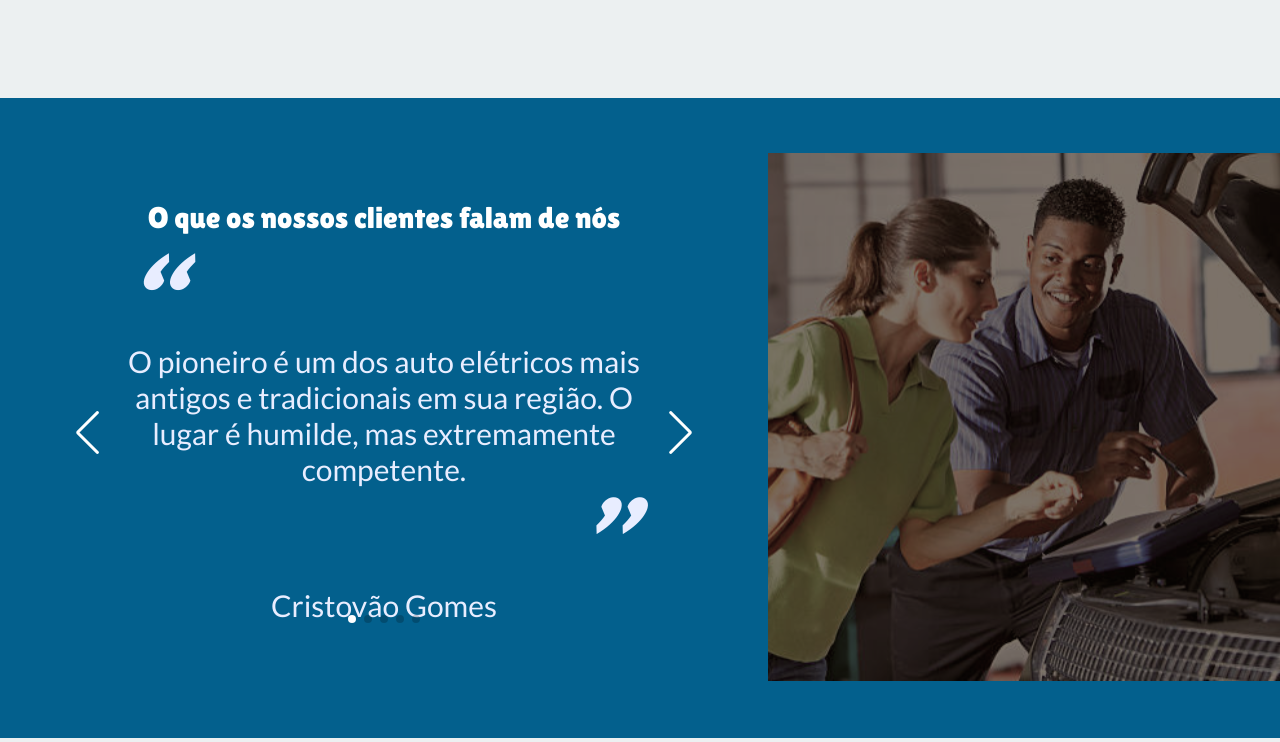
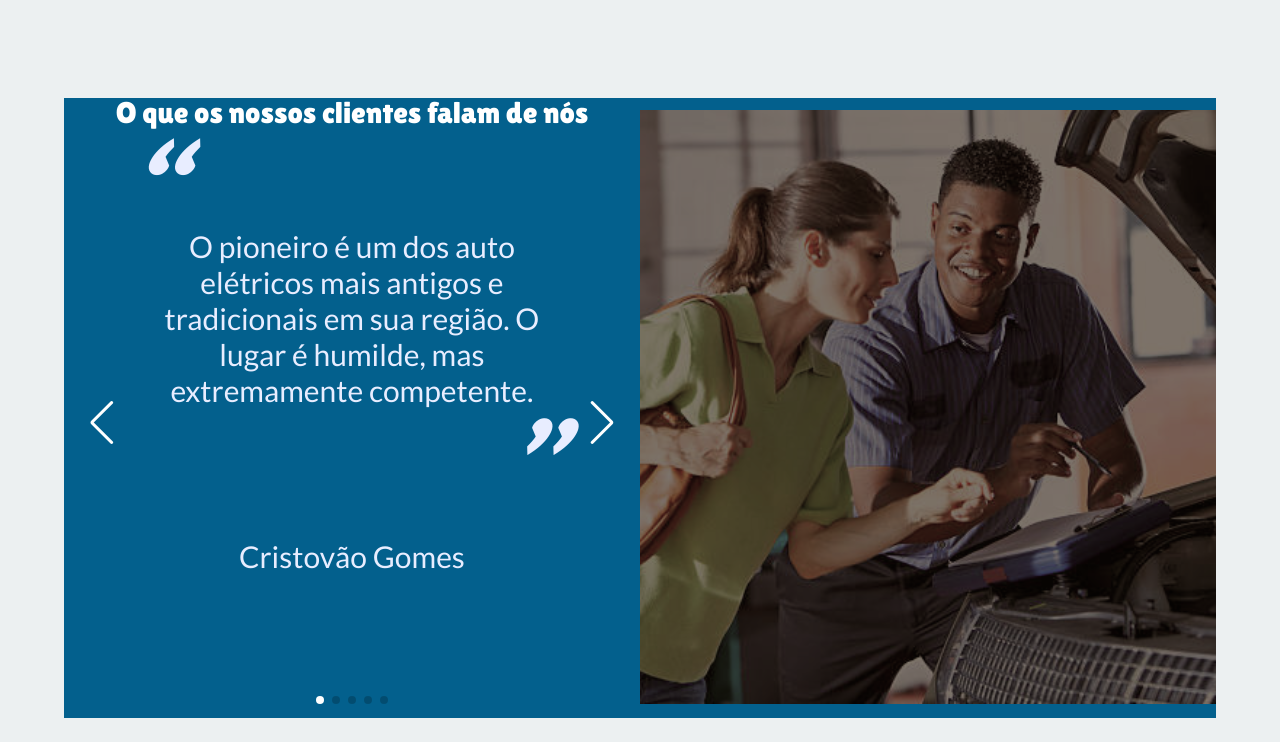
Before and after one commit to Tigas29/OrcaFascio_LadingPage, a React (Create React App) app: page / in a window 1280 px wide. Shown: the part 2564-3306 px from the top of the page. Built offline with nearby package versions, Linux system fonts and the light colour scheme.

Commit message:
Desktop não resopnsivo

```diff
--- a/public/index.html
+++ b/public/index.html
@@ -4,11 +4,8 @@
     <meta charset="utf-8" />
     <link rel="icon" href="%PUBLIC_URL%/favicon.ico" />
     <meta name="viewport" content="width=device-width, initial-scale=1" />
-    <meta name="theme-color" content="#000000" />
-    <meta
-      name="description"
-      content="Web site created using create-react-app"
-    />
+    <meta name="theme-color" content="#8C2E2E" />
+    <meta name="description" content="A oficina pioneira da região. " />
     <link rel="apple-touch-icon" href="%PUBLIC_URL%/logo192.png" />
     <link rel="preconnect" href="https://fonts.googleapis.com" />
     <link rel="preconnect" href="https://fonts.gstatic.com" crossorigin />
--- a/src/pages/home/index.js
+++ b/src/pages/home/index.js
@@ -168,10 +168,11 @@ export function Home() {
       </OurServices>
       <Feedbacks>
         <div className="Container">
-          <div className="depoimentsArea">
+          <div className="rowcontent">
             <div className="depoimentsAreaContentTittle">
               <p>O que os nossos clientes falam de nós </p>
             </div>
+            <div className="depoimentsArea">
               <Swiper
                 slidesPerView={1}
                 spaceBetween={50}
@@ -197,7 +198,7 @@ export function Home() {
                 ))}
               </Swiper>
             </div>
-
+          </div>
           <div className="imageArea">
             <img src={backgroundDepoiments} alt="Imagem de depoimento" />
           </div>
--- a/src/pages/home/style.js
+++ b/src/pages/home/style.js
@@ -338,17 +338,17 @@ export const OurServices = styled.div`
 `;
 
 export const Feedbacks = styled.div`
-  width: 100%;
-  background: #03608d;
+  width: 90%;
+  margin: auto;
 
   .Container {
     margin: auto;
-    width: 100%;
     display: flex;
     align-items: center;
     justify-content: space-between;
+    background: #03608d;
 
-    .depoimentsArea {
+    .rowcontent {
       display: flex;
       flex-direction: column;
       align-items: center;
@@ -356,8 +356,6 @@ export const Feedbacks = styled.div`
       /* gap: 70px; */
       margin: auto;
       width: 50%;
-      height: 80vh;
-
       p {
         text-align: center;
         font-family: "Lilita One";
@@ -365,6 +363,15 @@ export const Feedbacks = styled.div`
         font-size: 30px;
         color: #ffffff;
       }
+      .depoimentsArea {
+        marg
+        display: flex;
+        flex-direction: column;
+        align-items: center;
+        justify-content: center;
+        margin: auto;
+        width: 95%;
+
         .swiper {
           width: 100%;
           --swiper-theme-color: #ffffff;
@@ -376,16 +383,16 @@ export const Feedbacks = styled.div`
             bottom: 2%;
           }
         }
-
+      }
       .swiper-slide {
-        height: 50vh;
+        /* height: 50vh; */
         text-align: center;
         font-size: 18px;
         display: flex;
         justify-content: center;
         align-items: center;
         flex-direction: column;
-        /* gap: -30px; */
+        gap: 30px;
 
         .depoimentText {
           width: 80%;
@@ -416,9 +423,13 @@ export const Feedbacks = styled.div`
       }
     }
     .imageArea {
-      width: 40vw;
+      width: 100%;
+      height: 100%;
+
+      margin: auto;
       img {
-        /* width: 100%; */
+        width: 100%;
+        height: 100%;
       }
     }
   }
```
Also changed, not shown: src/imgs/backgroundChosenUs.svg. Lines whose indentation alone changed are shown as unchanged.
